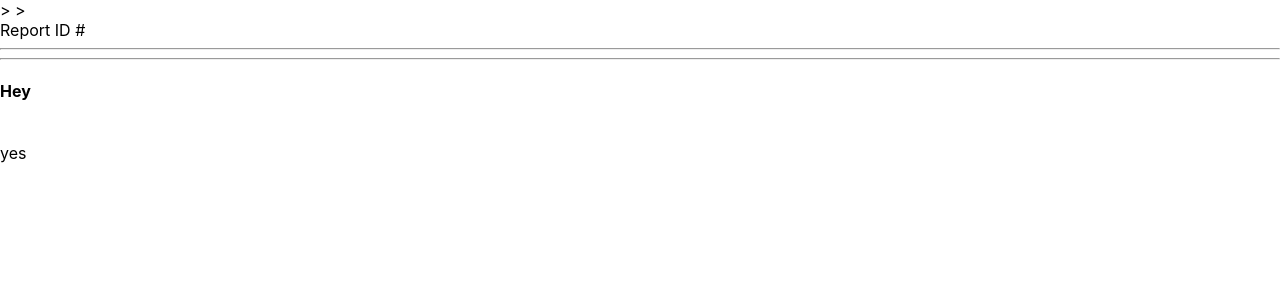
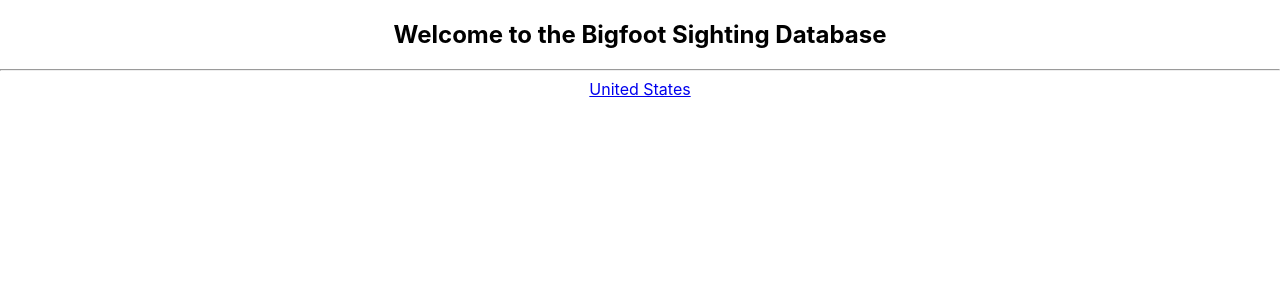
Before and after one commit to jgage930/bigfoot-site, a React (Create React App) app in the folder frontend/: page / in a window 1280 px wide. Shown: the top 300 px of the page. Built offline with nearby package versions, Linux system fonts and the light colour scheme; no server answers.

Commit message:
basic state view

```diff
--- a/frontend/package.json
+++ b/frontend/package.json
@@ -9,6 +9,7 @@
     "axios": "^1.1.2",
     "react": "^18.2.0",
     "react-dom": "^18.2.0",
+    "react-router-dom": "^5.3.4",
     "react-scripts": "5.0.1",
     "web-vitals": "^2.1.4"
   },
--- a/frontend/src/App.js
+++ b/frontend/src/App.js
@@ -1,15 +1,29 @@
-import React, {useState, useEffect} from 'react'
+// other packages
+import { BrowserRouter as Router, Route, Switch } from 'react-router-dom';
 import axios from 'axios';
 import './App.css';
-import Sighting from './sighting';
+// components
+import Home from './components/Home';
+import Country from './components/Country';
 
 
 function App() {
   return (
-    <div>
-      <Sighting />
-    </div>
+    <Router>
+      <div className='App'>
+        <div className='content'>
+          <Switch>
+            <Route exact path='/'>
+              <Home />
+            </Route>
+            <Route exact path='/usa'>
+              <Country />
+            </Route>
+          </Switch>
+        </div>
+      </div>
 
+    </Router>
   );
 }
 
--- /dev/null
+++ b/frontend/src/components/Country.js
@@ -0,0 +1,32 @@
+import { Link } from "react-router-dom";
+import {useState, useEffect} from 'react';
+import axios from "axios";
+import StateList from './StateList';
+
+
+let Country = () => {
+	const [stateData, setStateData] = useState(['no states found']);
+
+	const getData = async () => {
+		let res = await axios.get('http://127.0.0.1:8000/state_data');
+
+		let data = res.data;
+
+		setStateData(Object.keys(data));
+
+	}
+
+	useEffect(() => {
+		getData()
+	}, [])
+
+	return (
+		<div className="states">
+			<h2>View Sightings by State</h2>
+			<StateList stateData={stateData} />
+
+		</div>
+	)
+}
+
+export default Country;
--- /dev/null
+++ b/frontend/src/components/Home.js
@@ -0,0 +1,17 @@
+import { Link } from "react-router-dom";
+
+const Home = () => {
+	return (
+		<div className="home">
+			<section className="header">
+				<h2>Welcome to the Bigfoot Sighting Database</h2>
+			</section>
+			<hr></hr>
+			<section className="content">
+				<Link to='/usa'>United States</Link>
+			</section>
+		</div>
+	)
+}
+
+export default Home;
--- /dev/null
+++ b/frontend/src/components/StateList.js
@@ -0,0 +1,16 @@
+
+const StateList = (props) => {
+	let stateData = props.stateData;
+
+	console.log({stateData});
+	return (
+		<div className="state-list">
+			{stateData.map((stateName) =>(
+				<p>{stateName}</p>
+			))}
+		</div>
+	)
+
+}
+
+export default StateList;
```
Also changed, not shown: frontend/src/Stylesheet.js (added, +11 -0 lines), 1 other file (tests, documents, lock files or other folders).
